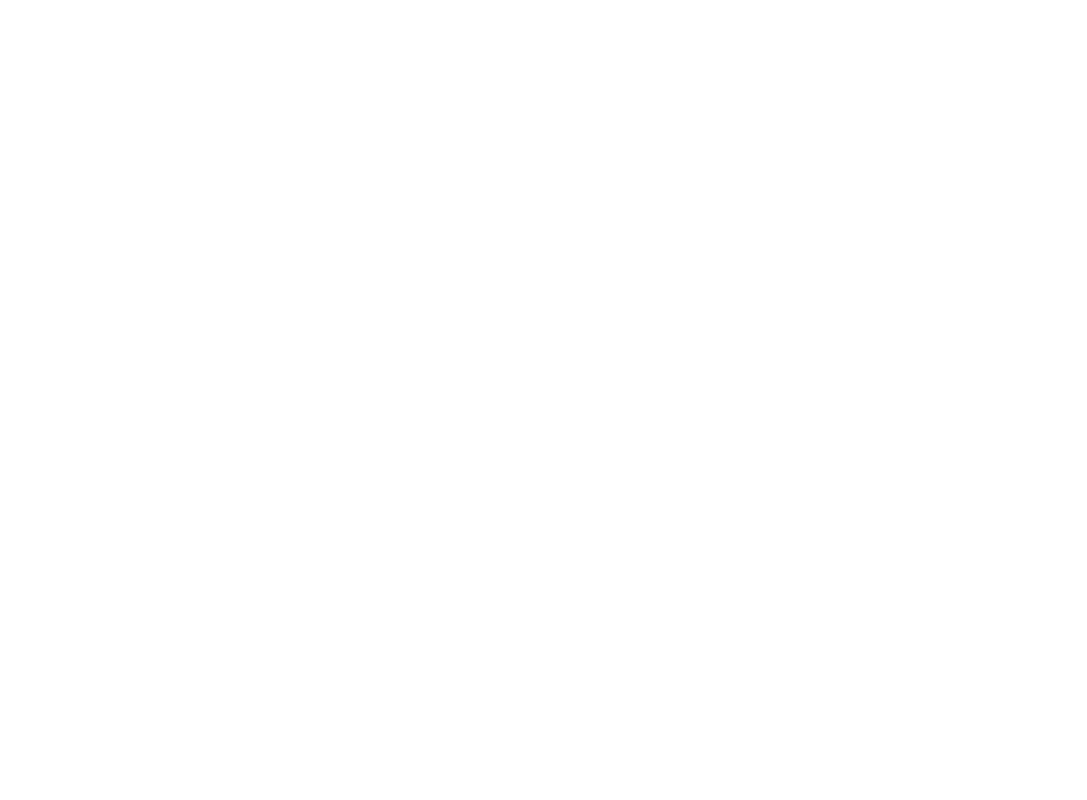
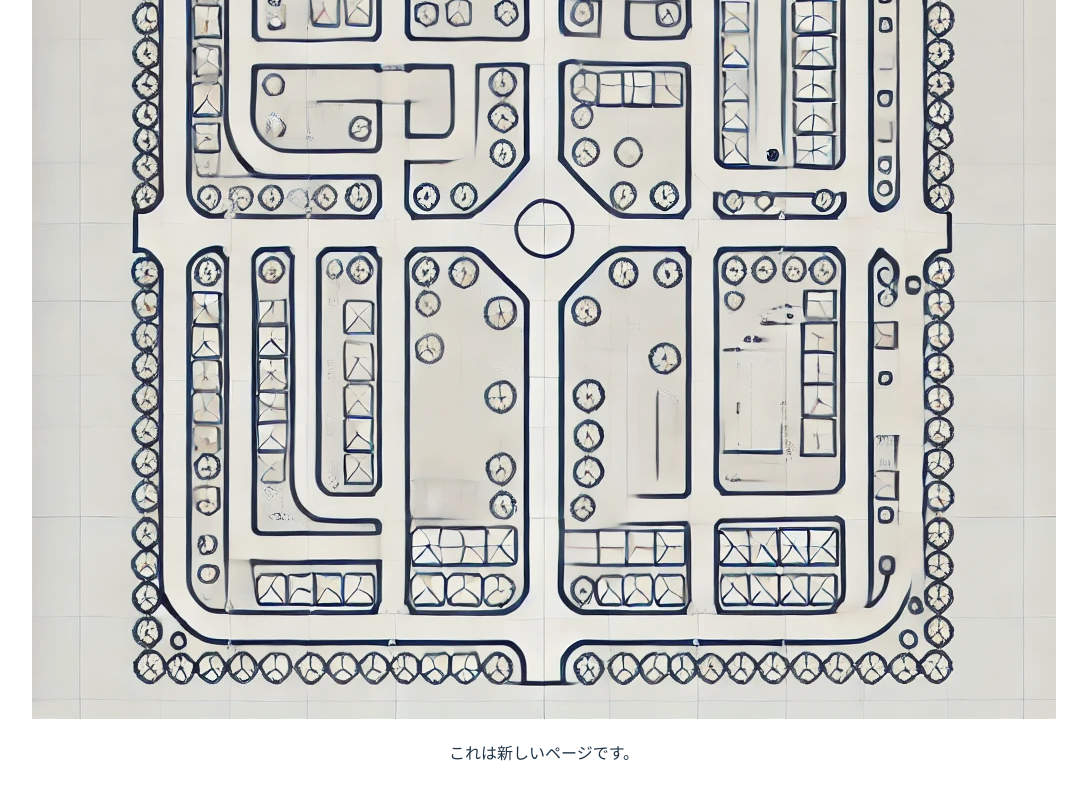
Before and after one commit to GreenTeaProgrammers/MatsuriSNS, a React (Vite) app in the folder frontend/: page /map in a window 1280 px wide. Shown: the part 462-1262 px from the top of the page, without its empty margins (96-1183 px from the left). Before the commit the page ends 800 px from the top, so only its background shows below. Built offline with nearby package versions, Linux system fonts and the light colour scheme.

Commit message:
chore: Add map component

```diff
--- /dev/null
+++ b/frontend/src/components/Map.tsx
@@ -0,0 +1,16 @@
+import React from "react";
+
+type MapProps = {
+	src: string;
+};
+
+const Map: React.FC<MapProps> = ({ src }) => {
+	return (
+    <picture>
+	    <source srcSet={src} type="image/webp" />
+	    <img src={src} alt="会場地図" />
+  	</picture>
+  );
+}
+
+export default Map;
--- a/frontend/src/pages/MapPage.tsx
+++ b/frontend/src/pages/MapPage.tsx
@@ -1,9 +1,12 @@
 import React from 'react';
+import Map from '../components/Map';
+import webpImage from '../assets/sample_map.webp';
 
 const MapPage: React.FC = () => {
   return (
     <div>
       <h1>MapPage</h1>
+      <Map src={webpImage}></Map>
       <p>これは新しいページです。</p>
     </div>
   );
```
Also changed, not shown: frontend/src/assets/sample_map.webp (added).
